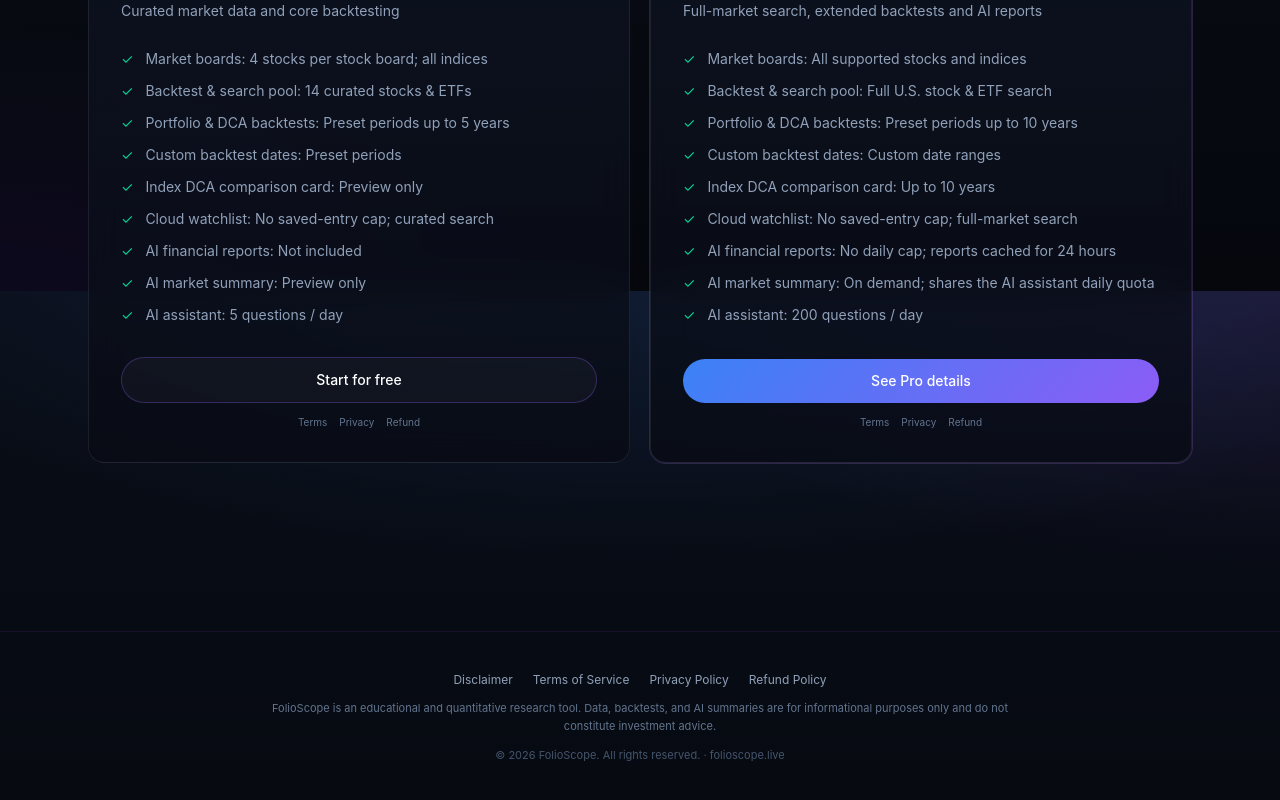
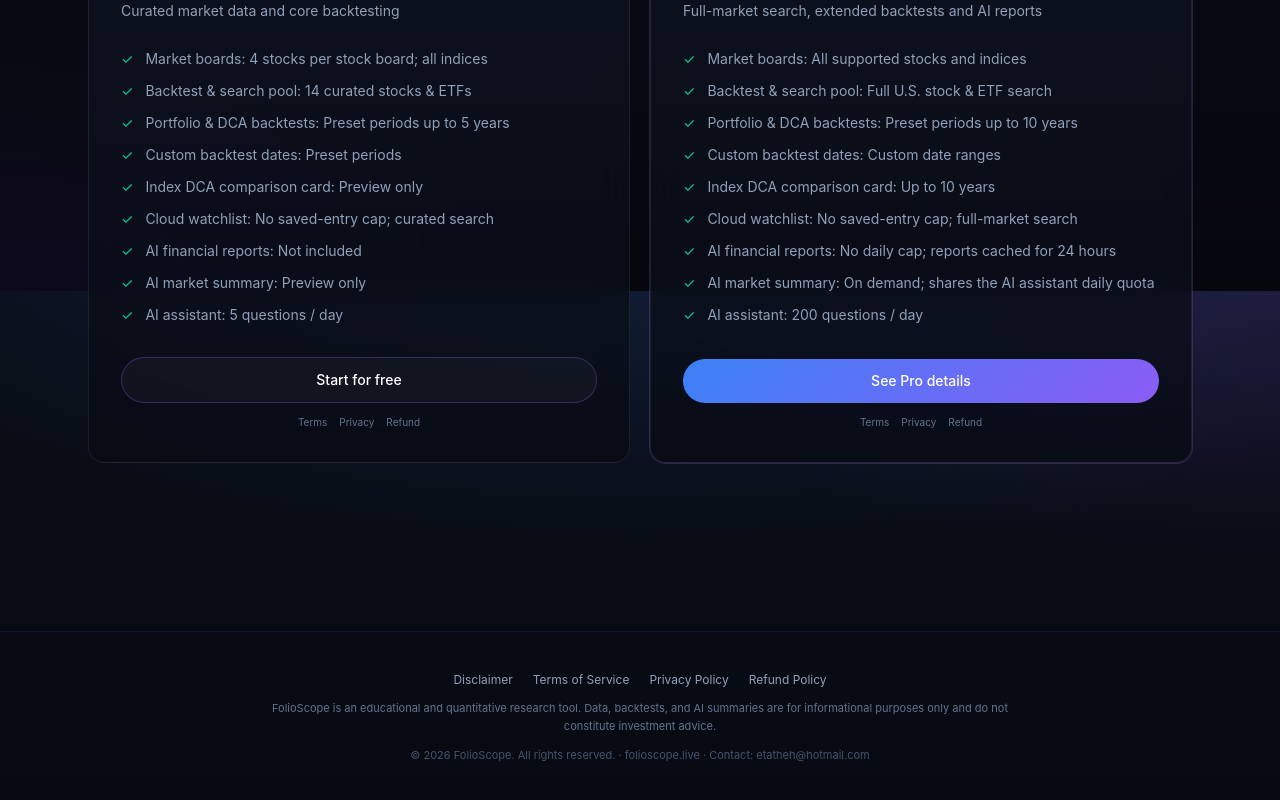
Before and after one commit to Etatheh/folioscope, a Next.js app: page / in a window 1280 px wide. Shown: the part 4509-5309 px from the top of the page. Built offline with nearby package versions, Linux system fonts and the light colour scheme; no server answers.

Commit message:
Add contact link to the site footer

```diff
--- a/components/SiteFooter.tsx
+++ b/components/SiteFooter.tsx
@@ -3,6 +3,7 @@ import { useLanguage } from "./LanguageProvider";
 import Link from "next/link";
 
 import {
+  CONTACT_EMAIL,
   LEGAL_LINKS,
   SITE_DISCLAIMER,
   SITE_NAME,
@@ -51,6 +52,10 @@ export default function SiteFooter({ compact = false }: { compact?: boolean }) {
             >
               folioscope.live
             </a>
+            {" · "}
+            <a href={`mailto:${CONTACT_EMAIL}`} className="transition hover:text-slate-400">
+              Contact: {CONTACT_EMAIL}
+            </a>
           </p>
         </div>
       </div>
```
